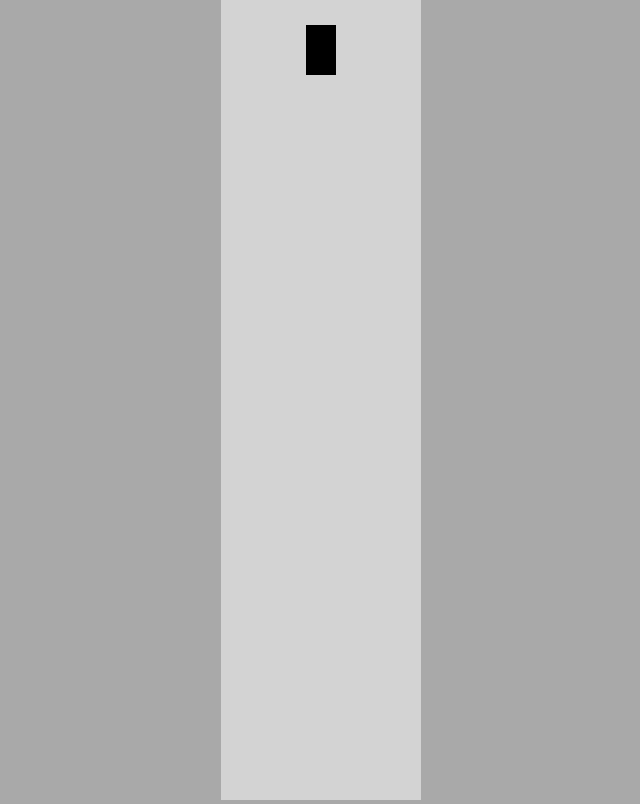
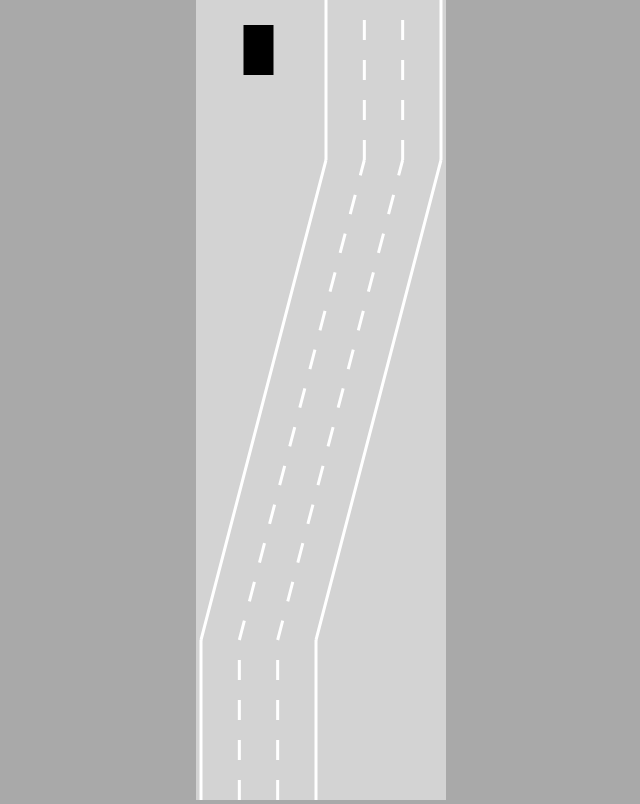
Before and after one commit to richy1623/Javascript-Neural-Network-Cars, a plain HTML site: page index.html in a window 1280 px wide. Shown: the whole page, without its empty margins (319-959 px from the left). Drawn offline with Linux system fonts and the light colour scheme.

Commit message:
added roads that can curve

```diff
--- /dev/null
+++ b/Road.js
@@ -0,0 +1,71 @@
+class Road{
+  constructor(x, canvasWidth, width=1, height, lanes=3, roadPattern=[{x:0,y:0}, {x:0,y:1}]){
+    this.x=x;
+    this.height = height;
+    this.width = canvasWidth*width-10;
+    this.lanes = lanes>0 ? lanes : 1;
+    //  this.canvasWidth = canvasWidth;
+
+    this.left = x+5;
+    this.right = this.left + canvasWidth;
+    this.top = 0;
+    this.bottom = height;
+
+    //Borders
+    const topLeft = {x:this.left, y:this.top};
+    const topRight = {x:this.right, y:this.top};
+    //const topLeftmidLeft = {x:this.right/2, y:this.bottom/2};
+    //const midRight = {x:this.right/2+this.width, y:this.bottom/2};
+    const bottomLeft = {x:this.left, y:this.bottom};
+    const bottomRight = {x:this.right, y:this.bottom};
+
+    this.borders = this.#generateBorders(roadPattern);
+  }
+
+  draw(ctx){
+    ctx.lineWidth=3;
+    ctx.strokeStyle="white";
+
+    for(let i=0;i<this.borders.length-1;i++){
+      ctx.beginPath();
+      ctx.moveTo(this.borders[i].x, this.borders[i].y);
+      ctx.lineTo(this.borders[i+1].x, this.borders[i+1].y);
+      ctx.moveTo(this.borders[i].x+this.width, this.borders[i].y);
+      ctx.lineTo(this.borders[i+1].x+this.width, this.borders[i+1].y);
+      ctx.stroke();
+    }
+
+    ctx.setLineDash([20,20]);
+    for(let border=0; border<this.borders.length-1;border++){
+      for(let i=1;i<this.lanes;i++){
+        //let lanestart = this.borders[i][0].x+i*this.width/(this.lanes)
+        ctx.beginPath();
+        ctx.moveTo(lerp(this.borders[border].x, this.borders[border].x+this.width, i/this.lanes), this.borders[border].y);
+        ctx.lineTo(lerp(this.borders[border+1].x, this.borders[border+1].x+this.width, i/this.lanes), this.borders[border+1].y);
+        // ctx.moveTo(this.borders[border][0].x+i*this.width/(this.lanes), this.borders[border][0].y);
+        // ctx.lineTo(this.borders[border][1].x+i*this.width/(this.lanes), this.borders[border][1].y);
+        ctx.stroke();
+      }
+    }
+  }
+
+  getLaneCenter(n=Math.floor((this.lanes-1)/2)){
+    n = Math.min(n, this.lanes-1);
+    return this.left+(n+0.5)*this.width/(this.lanes);
+  }
+
+  #generateBorders(roadPattern){
+    let borders = [];
+    let roadPatternRight=[]
+    for(let i=0;i<roadPattern.length;i++){
+      roadPatternRight.push(lerp(this.left+this.width, this.right+this.width, roadPattern[i].x));
+      roadPattern[i].x = lerp(this.left, this.right, roadPattern[i].x);
+      roadPattern[i].y = lerp(this.bottom, this.top, roadPattern[i].y);
+    }
+    // for(let i=0;i<roadPattern.length-1;i++){
+    //   borders.push([roadPattern[i], roadPattern[i+1]]);
+    //   borders.push([{x:roadPatternRight[i], y:roadPattern[i].y}, {x:roadPatternRight[i+1], y:roadPattern[i+1].y}]);
+    // }
+    return roadPattern;
+  }
+}
--- /dev/null
+++ b/Utils.js
@@ -0,0 +1,3 @@
+function lerp(start, stop, t){
+  return start+(stop-start)*t;
+}
--- a/index.html
+++ b/index.html
@@ -7,6 +7,8 @@
   </head>
   <body>
     <canvas id="canvas"></canvas>
+    <script type="text/javascript" src="Utils.js"></script>
+    <script type="text/javascript" src="Road.js"></script>
     <script type="text/javascript" src="Controls.js"></script>
     <script type="text/javascript" src="Car.js"></script>
     <script type="text/javascript" src="main.js"></script>
--- a/main.js
+++ b/main.js
@@ -1,15 +1,17 @@
 const canvas=document.getElementById("canvas");
 canvas.height=window.innerHeight;
-canvas.width=200;
+canvas.width=250;
 
 const ctx = canvas.getContext("2d");
-const car = new Car(100,50,30,50);
+const road = new Road(0, canvas.width, 0.5, canvas.height, undefined, [{x:0,y:0}, {x:0, y:0.2}, {x:0.5, y:0.8}, {x:0.5, y:1}]);
+const car = new Car(road.getLaneCenter(),50,30,50);
 car.draw(ctx);
 
 animate();
 
 function animate(){
   canvas.height = window.innerHeight;
+  road.draw(ctx);
   car.update();
   car.draw(ctx);
   requestAnimationFrame(animate);
```
